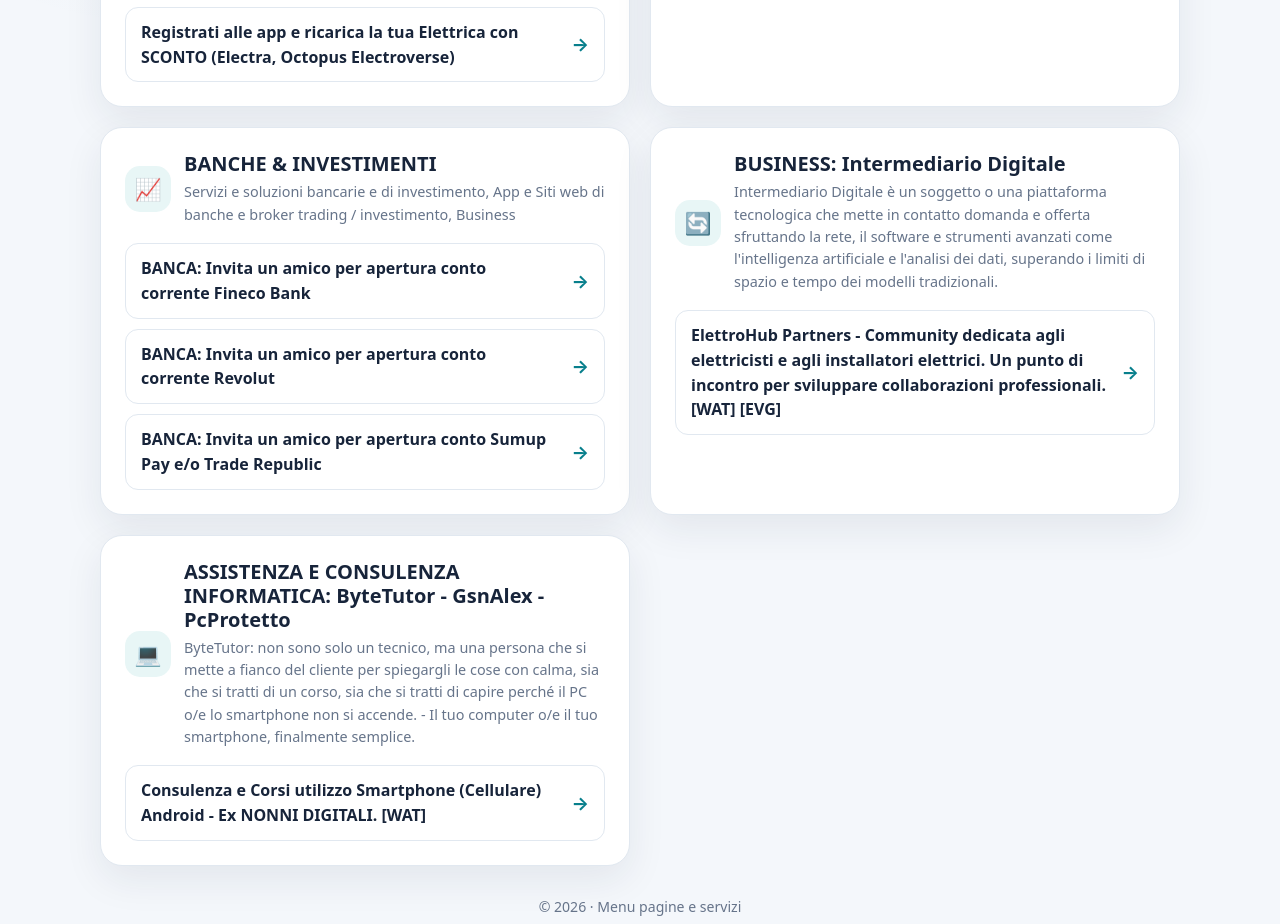
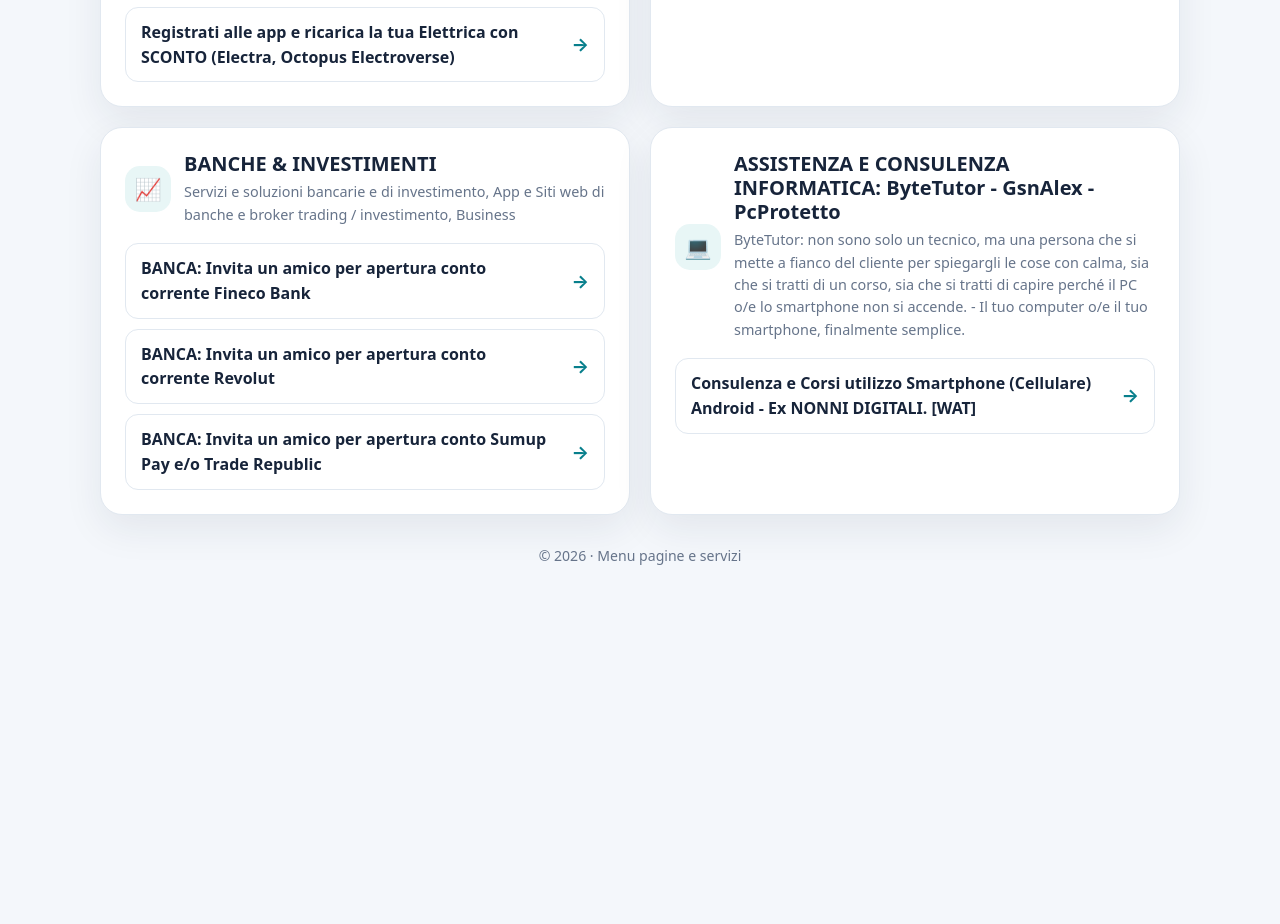
Before and after one commit to bssalex2020/pagine-web-ai, a plain HTML site: page index.html in a window 1280 px wide. Shown: the part 822-1746 px from the top of the page. After the commit the page ends 1431 px from the top, so only its background shows below. Drawn offline with Linux system fonts and the light colour scheme.

Commit message:
Update index.html

```diff
--- a/index.html
+++ b/index.html
@@ -281,23 +281,6 @@
       </section>
 
 
-		<!-- Cartella Digital-Works. -->
-      <section class="menu-section" aria-labelledby="mobilita-title">
-        <div class="section-heading">
-          <span class="section-icon" aria-hidden="true">🔄</span>
-          <div>
-            <h2 id="mobilita-title">BUSINESS: Intermediario Digitale</h2>
-            <p class="section-caption">Intermediario Digitale è un soggetto o una piattaforma tecnologica che mette in contatto domanda e offerta sfruttando la rete,
-				il software e strumenti avanzati come l'intelligenza artificiale e l'analisi dei dati, superando i limiti di spazio e tempo dei modelli tradizionali.</p>
-          </div>
-        </div>
-        <ul class="menu-links">
-          <!-- MODIFICA LINK: cambia il nome file se la pagina viene rinominata o spostata. -->
-	  <li><a href="/pagine-web-ai/digital-works/elettrohub-partners.html">ElettroHub Partners - Community dedicata agli elettricisti e agli installatori elettrici. Un punto di incontro per sviluppare collaborazioni professionali. [WAT] [EVG]</a></li>
-		</ul>
-      </section>
-
-
 		<!-- Cartella ByteTutor - GsnAlex - PcProtetto. -->
       <section class="menu-section" aria-labelledby="mobilita-title">
         <div class="section-heading">
```
